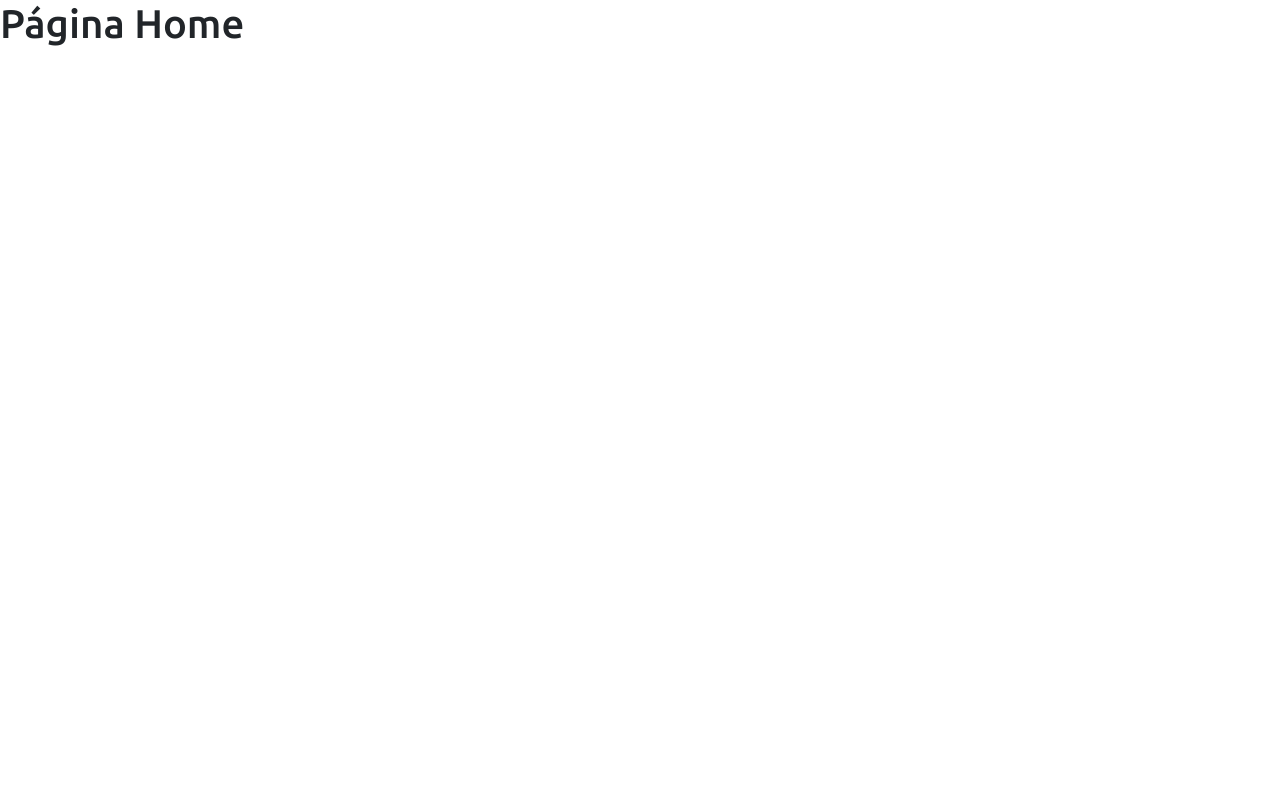
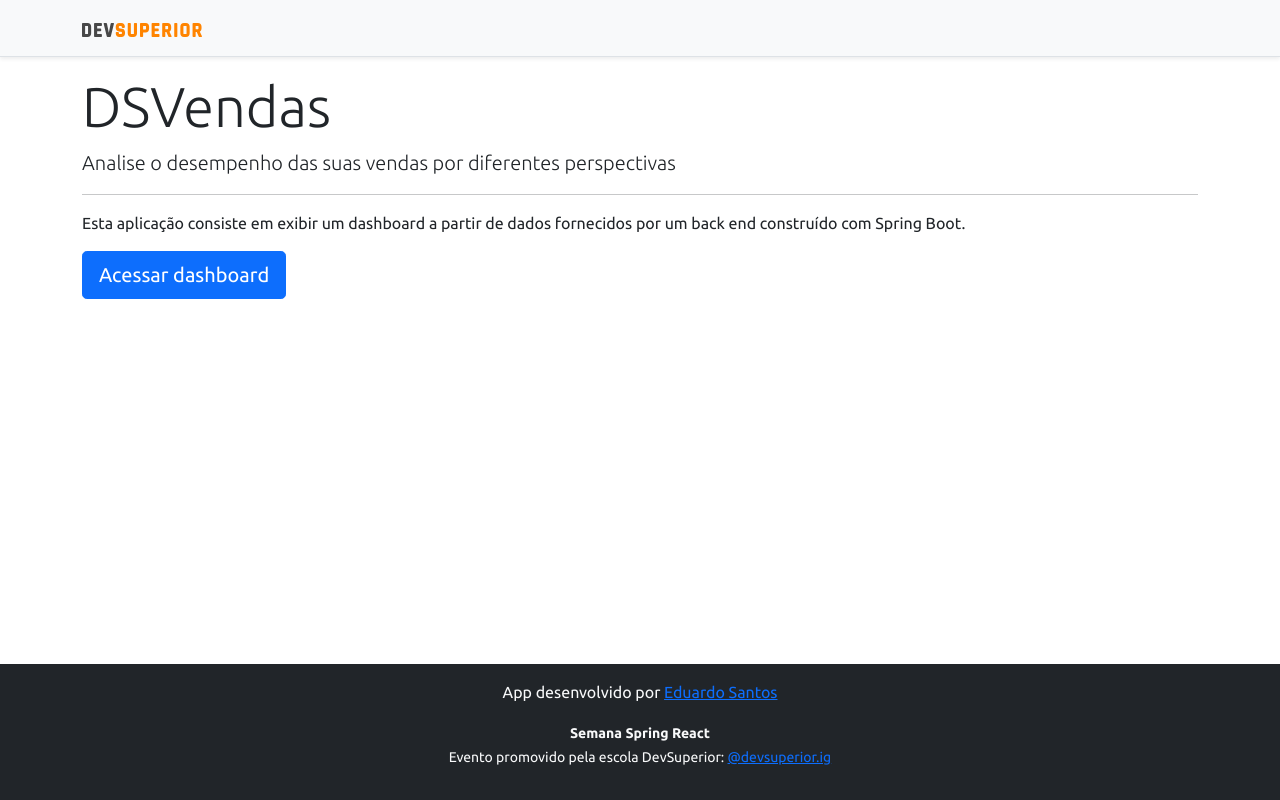
Before and after one commit to eduardoeso2013/projeto-sds3, a React (Create React App) app in the folder frontend/: page / in a window 1280 px wide. Built offline with nearby package versions, Linux system fonts and the light colour scheme.

Commit message:
Home, navigation

```diff
--- a/frontend/src/components/NavBar/index.tsx
+++ b/frontend/src/components/NavBar/index.tsx
@@ -1,16 +1,18 @@
 import ImgDsDark from 'assets/img/ds-dark.svg';
+import { Link } from 'react-router-dom';
 
 const NavBar = () => {
   return (
     <div className="d-flex flex-column flex-md-row align-items-center p-3 px-md-4 mb-3 bg-light border-bottom shadow-sm">
       <div className="container">
         <nav className="my-2 my-md-0 mr-md-3">
+          <Link to="/">
             <img src={ImgDsDark} alt="DevSuperior" width="120" />
+          </Link>
         </nav>
       </div>
     </div>
-
   );
-}
+};
 
 export default NavBar;
--- a/frontend/src/pages/Home/index.tsx
+++ b/frontend/src/pages/Home/index.tsx
@@ -1,8 +1,29 @@
+import Footer from 'components/Footer';
+import NavBar from 'components/NavBar';
+import { Link } from 'react-router-dom';
+
 const Home = () => {
   return (
-    <div>
-      <h1>Página Home</h1>
-    </div>
+    <>
+      <NavBar />
+      <div className="container">
+        <div className="jumbotron">
+          <h1 className="display-4">DSVendas</h1>
+          <p className="lead">
+            Analise o desempenho das suas vendas por diferentes perspectivas
+          </p>
+          <hr />
+          <p>
+            Esta aplicação consiste em exibir um dashboard a partir de dados
+            fornecidos por um back end construído com Spring Boot.
+          </p>
+          <Link className="btn btn-primary btn-lg" to="/dashboard">
+            Acessar dashboard
+          </Link>
+        </div>
+      </div>
+      <Footer />
+    </>
   );
 };
 
```
Lines whose indentation alone changed are shown as unchanged.
